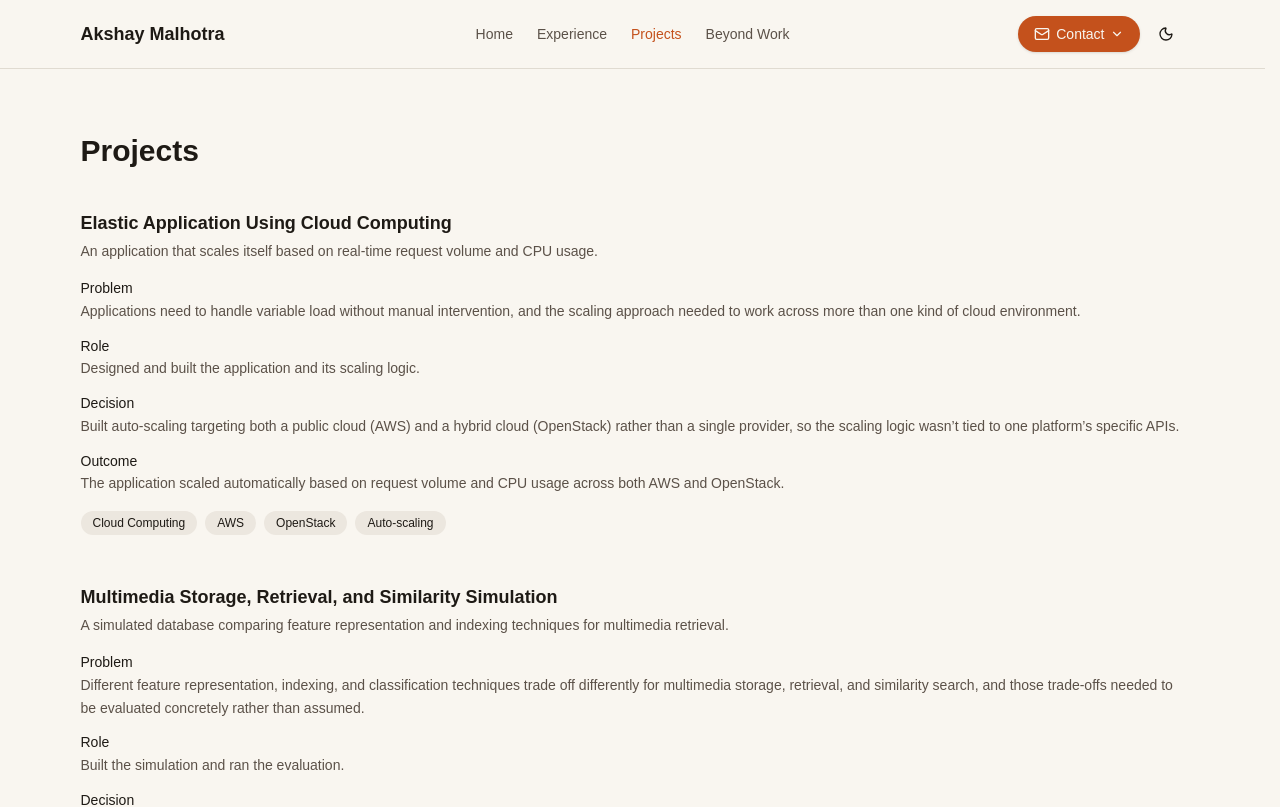
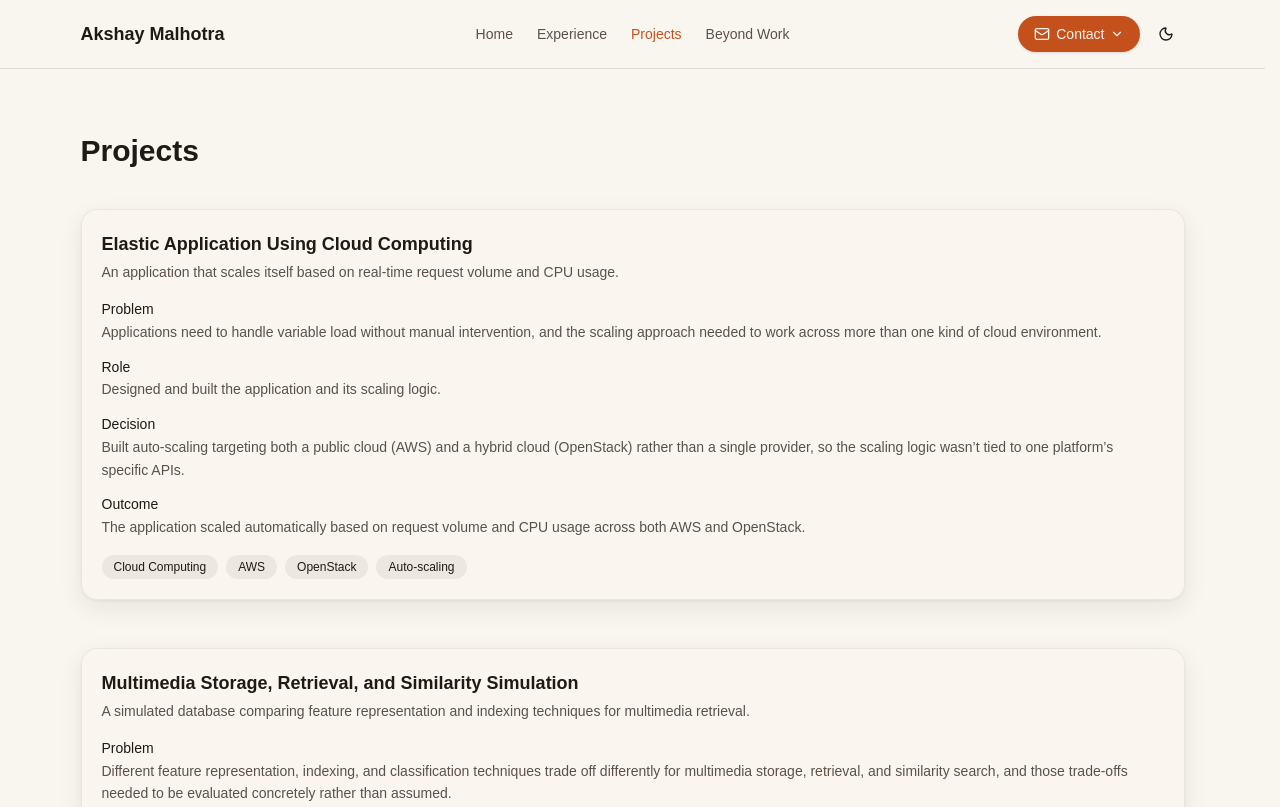
Before and after one commit to akshaymal/akshaymal.github.io, a Next.js app: page /projects in a window 1280 px wide. Shown: the top 807 px of the page. Built offline with nearby package versions, Linux system fonts and the light colour scheme; a web font is replaced by a local one.

Commit message:
Apply frosted-blur depth treatment to Projects cards (#39) (#45)
Co-authored-by: Claude <noreply@anthropic.com>

```diff
--- a/app/globals.css
+++ b/app/globals.css
@@ -75,7 +75,7 @@
 }
 
 @layer components {
-  .timeline-card {
+  .depth-card {
     background: hsl(var(--card) / 0.7);
     border: 1px solid hsl(var(--foreground) / 0.07);
     border-radius: 12px;
@@ -87,7 +87,7 @@
   }
 
   @media (min-width: 800px) {
-    .timeline-card {
+    .depth-card {
       border-radius: 16px;
       box-shadow:
         0 8px 24px hsl(var(--foreground) / 0.08),
@@ -98,7 +98,7 @@
   }
 
   @supports not (backdrop-filter: blur(1px)) {
-    .timeline-card {
+    .depth-card {
       background: hsl(var(--card));
     }
   }
--- a/app/projects/page.tsx
+++ b/app/projects/page.tsx
@@ -13,7 +13,7 @@ export default function ProjectsPage() {
       <h1 className="font-serif text-3xl font-semibold">Projects</h1>
       <div className="mt-10 space-y-12">
         {projects.map((project) => (
-          <article key={project.slug}>
+          <article key={project.slug} className="depth-card p-3.5 min-[800px]:p-5">
             <h2 className="text-lg font-semibold">
               {project.link ? (
                 <Link href={project.link} target="_blank" rel="noopener noreferrer" className="hover:text-primary">
--- a/components/timeline-card.tsx
+++ b/components/timeline-card.tsx
@@ -80,7 +80,7 @@ export function TimelineCard({
 
   return (
     <div
-      className={cn('timeline-card', compact ? 'p-3.5' : 'p-3.5 min-[800px]:p-5')}
+      className={cn('depth-card', compact ? 'p-3.5' : 'p-3.5 min-[800px]:p-5')}
     >
       <div className="flex items-start gap-4">
         {logo && <LogoMark logo={logo} size={size} />}
```
